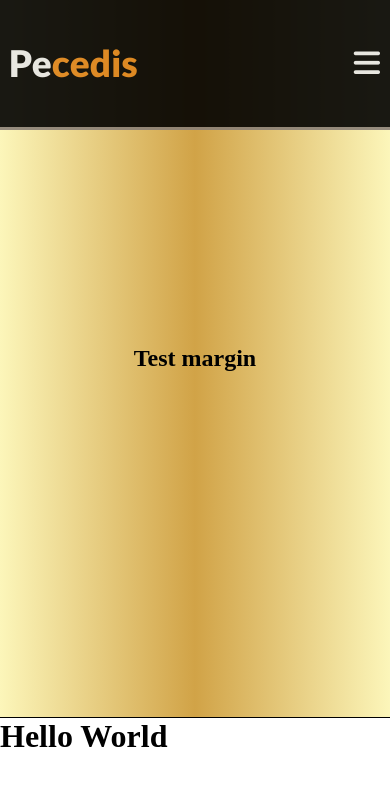
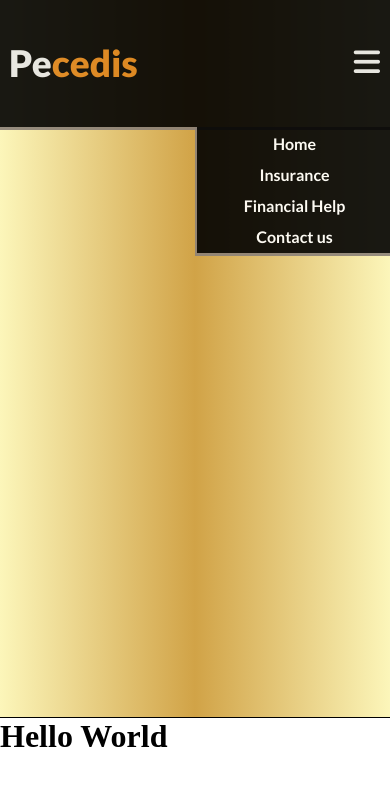
Before and after one commit to MojokojoXD/deployment-demo, a plain HTML site: page public/Loans.html in a window 390 px wide. Shown: the top 786 px of the page. Drawn offline with Linux system fonts and the light colour scheme.

Commit message:
added side bar to mobile version

```diff
--- a/public/Loans.html
+++ b/public/Loans.html
@@ -13,7 +13,7 @@
     <title>Pecedis-Loans</title>
 </head>
 <body>
-    <nav>
+    <nav class="nav">
         <ul id="nav-bar">
             <a href="./Loans.html"><h1 id = 'logo'>Pe<span>cedis</span></h1></a>
             <div class="nav-menu">
@@ -39,15 +39,22 @@
             <li>Financial Help<i class="fa-solid fa-angle-down"></i></li>
             <li>Contact us<i class="fa-solid fa-angle-down"></i></li>
             <div id="phone-menu">
-                <i class="fa-solid fa-bars"></i>
+                <button><i class="fa-solid fa-bars"></i></button>
             </div>
         </ul>
 
     </nav>
-
+    <div id = "mobile-drop-down" class="nav">
+        <ul>
+            <li>Home</li>
+            <li>Insurance</li>
+            <li>Financial Help</li>
+            <li>Contact us</li>
+        </ul>
+    </div>
     <section id = "service-options">
         <div>
-            <h1>Test margin</h1>
+
         </div>
     </section>
         <div id = "about-company">
--- a/public/loans.css
+++ b/public/loans.css
@@ -9,7 +9,7 @@ a{
     color: white;
     text-decoration-color: none;
 }
-nav{
+.nav{
     height: 15vh;
     min-height: 50px;
     width: 100%;
@@ -71,10 +71,13 @@ nav{
     flex-grow: 2;
 }
 
-#phone-menu, #phone-menu > i{
+#phone-menu, #phone-menu > button{
     text-align: end;
     padding: 5px;
     font-size: 30px;
+    color: white;
+    background-color: black;
+    border: none;
 }
 
 
@@ -94,7 +97,7 @@ span{
 }
 
 @media all and (max-width: 600px){
-    #nav-bar .nav-menu, li{
+    #nav-bar .nav-menu, #nav-bar > li{
         display: none;
         transition: .5s ease all;
     }
@@ -105,12 +108,6 @@ span{
     }
 }
 
-
-
-
-@media all and (min-width: 390px){
-
-}
 
 #service-options{
     display: flex;
@@ -155,3 +152,21 @@ span{
 .nav-menu{
     border-radius: 3px 3px 0px 0px;
 }
+
+#mobile-drop-down{
+    top:15vh;
+    height: fit-content;
+    min-height: fit-content;
+    display: block;
+    width: 50%;
+    margin-left: 50%;
+    border-left: 2px solid #8b8178;
+}
+
+#mobile-drop-down > ul > li{
+    padding: 5px;
+    list-style: none;
+    margin: 2px;
+    text-align: center;
+    font-weight: bold;
+}
--- a/public/loans.js
+++ b/public/loans.js
@@ -1,5 +1,7 @@
 const menuHover = document.querySelectorAll('.nav-menu');
 const drop_down_div = document.querySelectorAll('.drop-down');
+const mobile_menu = document.querySelector('#phone-menu')
+const side_bar = document.querySelector('#mobile-drop-down')
 
 for(let i = 0; i < menuHover.length; i++){
     menuHover[i].addEventListener('mouseover', () => {
@@ -22,3 +24,13 @@ for(let i = 0; i < menuHover.length; i++){
         drop_down_div[i].style.display = 'none'
     })
 }
+
+
+mobile_menu.addEventListener('click', () => {
+    if(side_bar.style.display === 'block'){
+        side_bar.style.display = 'none'
+    }
+    else{
+        side_bar.style.display = 'block'
+    }
+})
```
